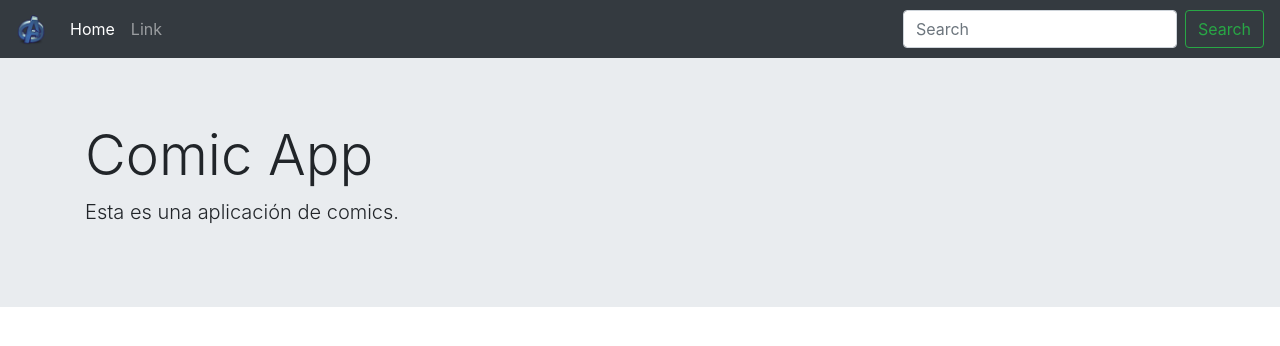
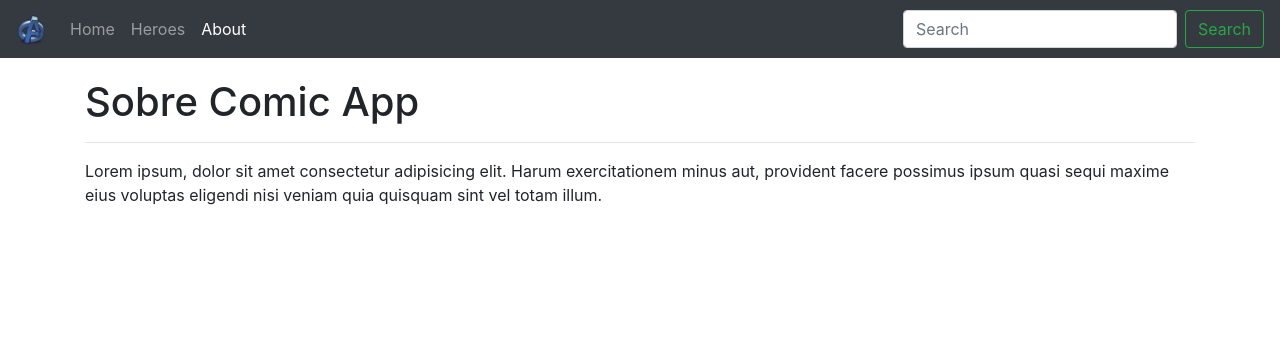
Before and after one commit to ManuelVillarVitoria/angular-heroes-spa, an Angular app: page /about in a window 1280 px wide. Shown: the top 346 px of the page. Built offline with nearby package versions, Linux system fonts and the light colour scheme.

Commit message:
adding routing

```diff
--- a/src/app/app.component.html
+++ b/src/app/app.component.html
@@ -1,3 +1,7 @@
 <app-navbar></app-navbar>
 
-<app-home></app-home>
+<div class="container main-container">
+
+    <router-outlet></router-outlet>
+
+</div>
--- /dev/null
+++ b/src/app/app.routes.ts
@@ -0,0 +1,15 @@
+import { Router } from "@angular/router";
+
+import { RouterModule, Routes } from '@angular/router';
+import { HomeComponent } from './components/home/home.component';
+import { AboutComponent } from './components/about/about.component';
+import { HeroesComponent } from './components/heroes/heroes.component';
+
+const APP_ROUTES: Routes = [
+    { path: 'home', component: HomeComponent },
+    { path: 'about', component: AboutComponent },
+    { path: 'heroes', component: HeroesComponent },
+    { path: '**', pathMatch:'full', redirectTo: 'home' }
+];
+
+export const APP_ROUTING = RouterModule.forRoot(APP_ROUTES);
--- a/src/app/components/about/about.component.html
+++ b/src/app/components/about/about.component.html
@@ -1 +1,5 @@
-<p>about works!</p>
+<h1 class="animated fadeIn fast">Sobre Comic App</h1>
+<hr>
+<p class="animated fadeIn">
+    Lorem ipsum, dolor sit amet consectetur adipisicing elit. Harum exercitationem minus aut, provident facere possimus ipsum quasi sequi maxime eius voluptas eligendi nisi veniam quia quisquam sint vel totam illum.
+</p>
--- a/src/app/components/home/home.component.html
+++ b/src/app/components/home/home.component.html
@@ -1,4 +1,4 @@
-<div class="jumbotron jumbotron-fluid">
+<div class="jumbotron jumbotron-fluid animated fadeIn fast">
     <div class="container">
         <h1 class="display-4">Comic App</h1>
         <p class="lead">Esta es una aplicación de comics.</p>
--- a/src/app/components/shared/navbar/navbar.component.html
+++ b/src/app/components/shared/navbar/navbar.component.html
@@ -10,13 +10,18 @@
     <div class="collapse navbar-collapse" id="navbarSupportedContent">
         <ul class="navbar-nav mr-auto">
 
-            <li class="nav-item active">
-                <a class="nav-link" href="#">Home</a>
+            <!--active-->
+            <li class="nav-item" routerLinkActive="active">
+                <a class="nav-link" [routerLink]="['home']">Home</a>
             </li>
-            <li class="nav-item">
-                <a class="nav-link" href="#">Link</a>
+            <li class="nav-item" routerLinkActive="active">
+                <a class="nav-link" [routerLink]="['heroes']">Heroes</a>
+            </li>
+            <li class="nav-item" routerLinkActive="active">
+                <a class="nav-link" [routerLink]="['about']">About</a>
             </li>
         </ul>
+
         <form class="form-inline my-2 my-lg-0">
             <input class="form-control mr-sm-2" type="search" placeholder="Search" aria-label="Search">
             <button class="btn btn-outline-success my-2 my-sm-0" type="submit">Search</button>
--- a/src/styles.css
+++ b/src/styles.css
@@ -1 +1,31 @@
-/* You can add global styles to this file, and also import other style files */
+.main-container {
+    margin-top: 20px;
+}
+
+.animated {
+    -webkit-animation-duration: 1s;
+    animation-duration: 1s;
+    -webkit-animation-fill-mode: both;
+    animation-fill-mode: both;
+  }
+
+  .fast {
+    -webkit-animation-duration: 0.4s;
+    animation-duration: 0.4s;
+    -webkit-animation-fill-mode: both;
+    animation-fill-mode: both;
+  }
+
+  @keyframes fadeIn {
+    from {
+      opacity: 0;
+    }
+
+    to {
+      opacity: 1;
+    }
+  }
+
+  .fadeIn {
+    animation-name: fadeIn;
+  }
```
Also changed, not shown: src/app/app.module.ts (+15 -1 lines).
